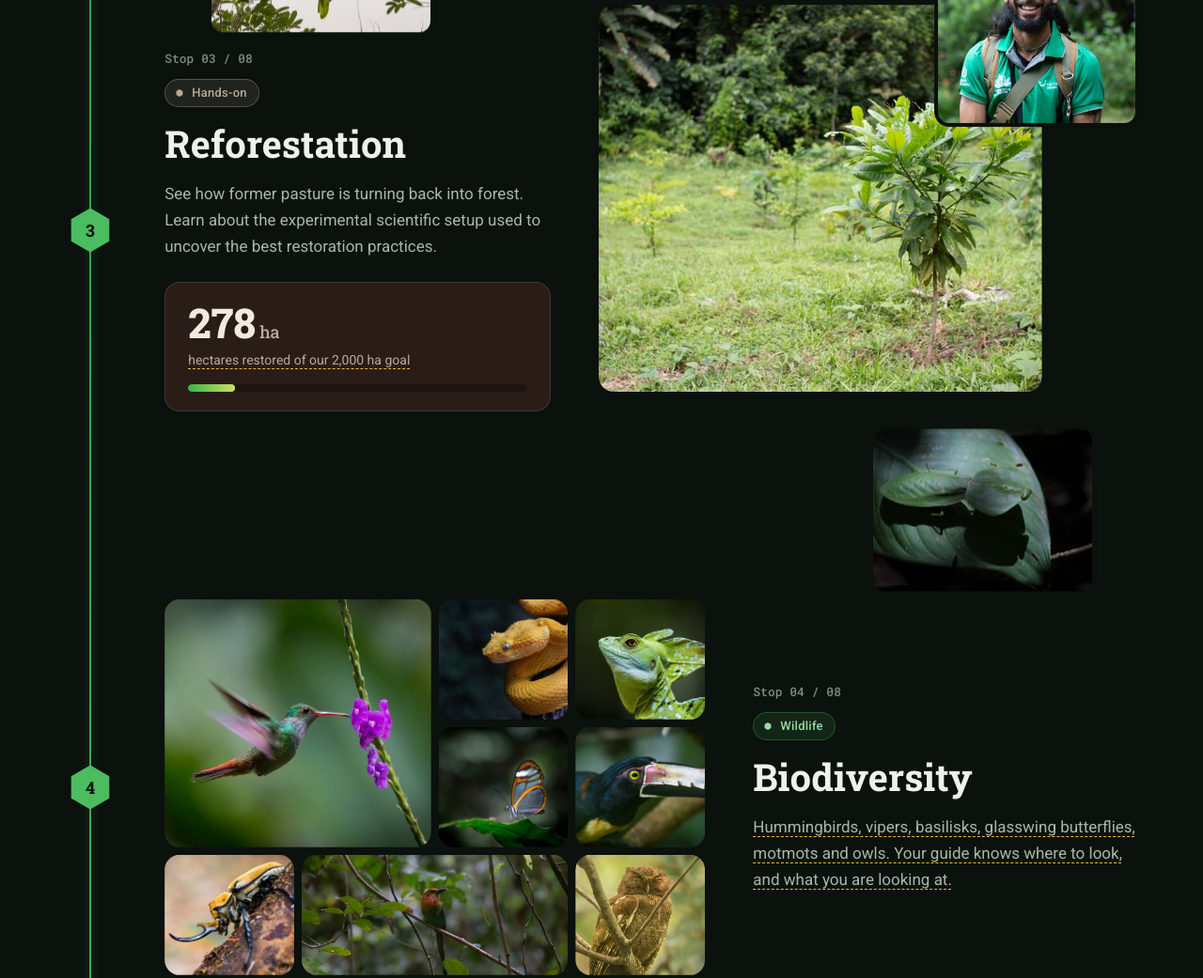
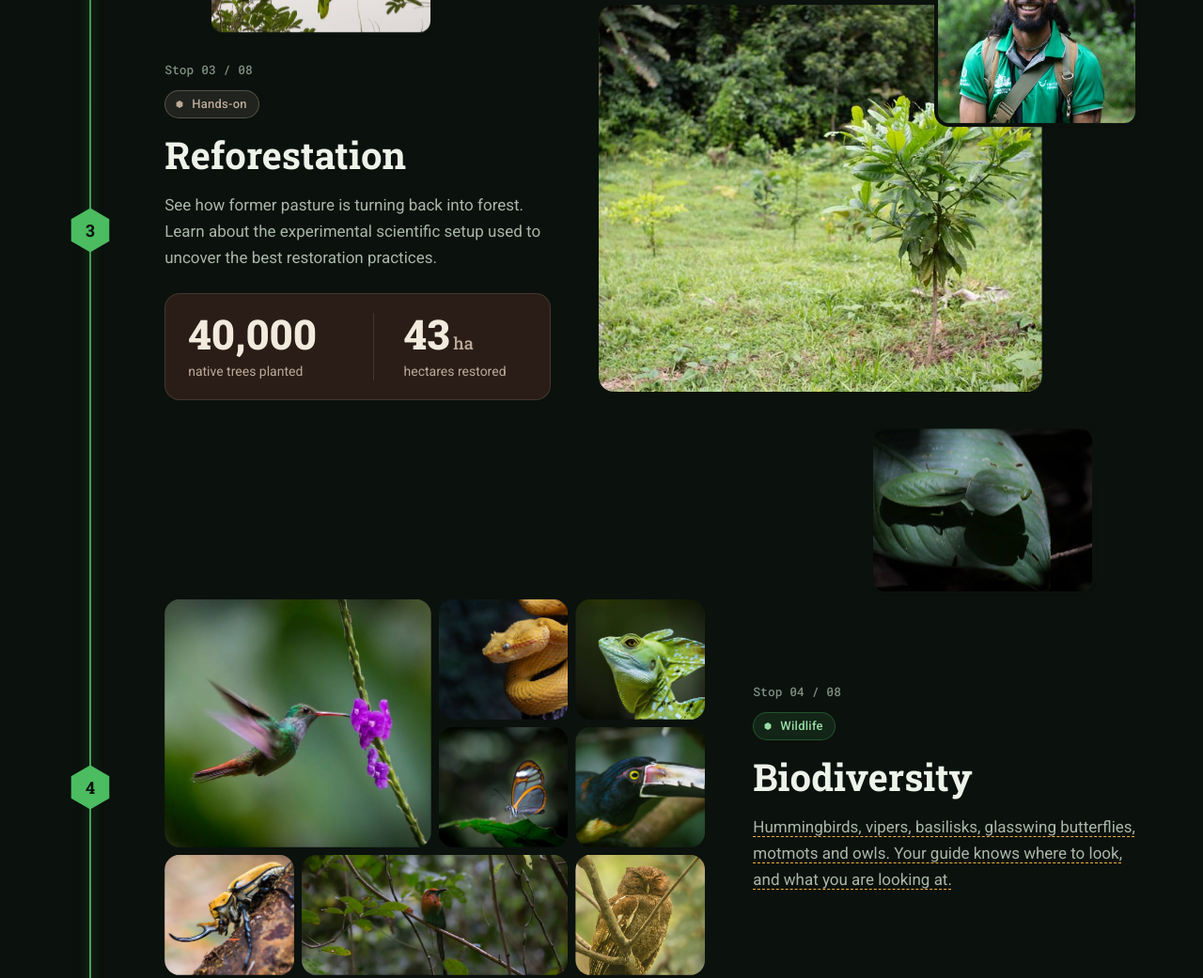
Before and after one commit to mvanderbeek84-web/Website-Ecotourism-WWN, a plain HTML site: page index.html in a window 1280 px wide. Shown: the part 2891-3932 px from the top of the page at 94% size. Drawn offline with Linux system fonts and the light colour scheme.

Commit message:
Reforestation impact: 40,000 trees planted and 43 ha restored, drop 2,000 ha goal
Co-Authored-By: Claude Opus 5.5 <noreply@anthropic.com>
Claude-Session: https://claude.ai/code/session_011N7Z8nwFRHtkY4fn4asY5p

```diff
--- a/content/content.js
+++ b/content/content.js
@@ -166,8 +166,10 @@ window.SITE = {
           text: { en: "See how former pasture is turning back into forest. Learn about the experimental scientific setup used to uncover the best restoration practices.",
                   es: "Descubre cómo antiguos potreros vuelven a ser bosque. Conoce el diseño científico experimental que se usa para descubrir las mejores prácticas de restauración." },
           photos: ["sapling", "guide", "leafShadow"],
-          impact: { value: 278, total: 2000, unit: "ha",
-                    label: { en: "hectares restored of our 2,000 ha goal", es: "hectáreas restauradas de nuestra meta de 2.000 ha", todo: true } }
+          impact: [
+            { value: 40000, unit: "", label: { en: "native trees planted", es: "árboles nativos sembrados" } },
+            { value: 43, unit: "ha", label: { en: "hectares restored", es: "hectáreas restauradas" } }
+          ]
         },
         {
           key: "biodiversity",
--- a/css/style.css
+++ b/css/style.css
@@ -310,12 +310,13 @@ p { margin: 0; }
 .mosaic figure:hover figcaption, .mosaic figure:focus-within figcaption { opacity: 1; transform: none; }
 
 /* Impact stat */
-.impact { margin-top: 24px; padding: 20px 24px; border-radius: var(--r-lg); background: var(--bark-800); border: 1px solid rgba(188,170,153,.18); max-width: 420px; }
+.impact { margin-top: 24px; padding: 20px 24px; border-radius: var(--r-lg); background: var(--bark-800); border: 1px solid rgba(188,170,153,.18); max-width: 460px; display: flex; flex-wrap: wrap; gap: 20px 32px; }
+.impact-stat { flex: 1 1 140px; }
+.impact-stat + .impact-stat { border-left: 1px solid rgba(188,170,153,.18); padding-left: 32px; }
+@media (max-width: 420px) { .impact-stat + .impact-stat { border-left: 0; padding-left: 0; } }
 .impact-num { font: 800 44px/1 var(--f-slab); color: var(--cream); }
 .impact-num small { font: 500 18px var(--f-slab); color: var(--clay); margin-left: 4px; }
 .impact p { color: var(--clay); font-size: 14px; line-height: 20px; margin-top: 8px; }
-.impact-bar { margin-top: 16px; height: 8px; border-radius: var(--r-pill); background: var(--bark-900); overflow: hidden; }
-.impact-bar i { display: block; height: 100%; width: 0; border-radius: inherit; background: linear-gradient(90deg, var(--fern), var(--lime)); transition: width 1.8s var(--ease); }
 
 /* ---------------- Partners ---------------- */
 .partners { background: var(--bark-900); position: relative; overflow: hidden; }
--- a/js/main.js
+++ b/js/main.js
@@ -245,11 +245,15 @@
       ]);
       if (s.photoNote && S.showPlaceholderMarkers) body.appendChild(h("span", { class: "todo-note" }, [tr(s.photoNote)]));
       if (s.impact) {
-        var lab = h("p"); setText(lab, s.impact.label);
-        body.appendChild(h("div", { class: "impact", "data-value": s.impact.value, "data-total": s.impact.total }, [
-          h("div", { class: "impact-num" }, [h("span", { class: "count" }, ["0"]), h("small", null, [s.impact.unit])]),
-          lab, h("div", { class: "impact-bar" }, [h("i")])
-        ]));
+        // one or more big numbers that count up, e.g. trees planted and hectares restored
+        var stats = [].concat(s.impact).map(function (st) {
+          var lab = h("p"); setText(lab, st.label);
+          return h("div", { class: "impact-stat" }, [
+            h("div", { class: "impact-num" }, [h("span", { class: "count", "data-value": st.value }, ["0"]), st.unit ? h("small", null, [st.unit]) : null]),
+            lab
+          ]);
+        });
+        body.appendChild(h("div", { class: "impact" }, stats));
       }
       var media;
       if (s.layout === "mosaic") {
@@ -557,11 +561,14 @@
   function countUp(root) {
     var box = root.querySelector && root.querySelector(".impact"); if (!box || box.dataset.done) return;
     box.dataset.done = "1";
-    var v = +box.dataset.value, t = +box.dataset.total, el = box.querySelector(".count"), bar = box.querySelector(".impact-bar i");
-    setTimeout(function () { bar.style.width = Math.min(100, v / t * 100) + "%"; }, 200);
-    if (reduceMotion) { el.textContent = v; return; }
-    var t0 = null;
-    (function step(ts) { if (!t0) t0 = ts; var p = Math.min(1, (ts - t0) / 1600); el.textContent = Math.round(v * (1 - Math.pow(1 - p, 3))); if (p < 1) requestAnimationFrame(step); })(performance.now());
+    var sep = lang === "es" ? "." : ",";
+    function fmt(n) { return String(n).replace(/\B(?=(\d{3})+(?!\d))/g, sep); }
+    box.querySelectorAll(".count").forEach(function (el) {
+      var v = +el.dataset.value;
+      if (reduceMotion) { el.textContent = fmt(v); return; }
+      var t0 = null;
+      (function step(ts) { if (!t0) t0 = ts; var p = Math.min(1, (ts - t0) / 1600); el.textContent = fmt(Math.round(v * (1 - Math.pow(1 - p, 3)))); if (p < 1) requestAnimationFrame(step); })(performance.now());
+    });
   }
 
   function setupScroll() {
```
